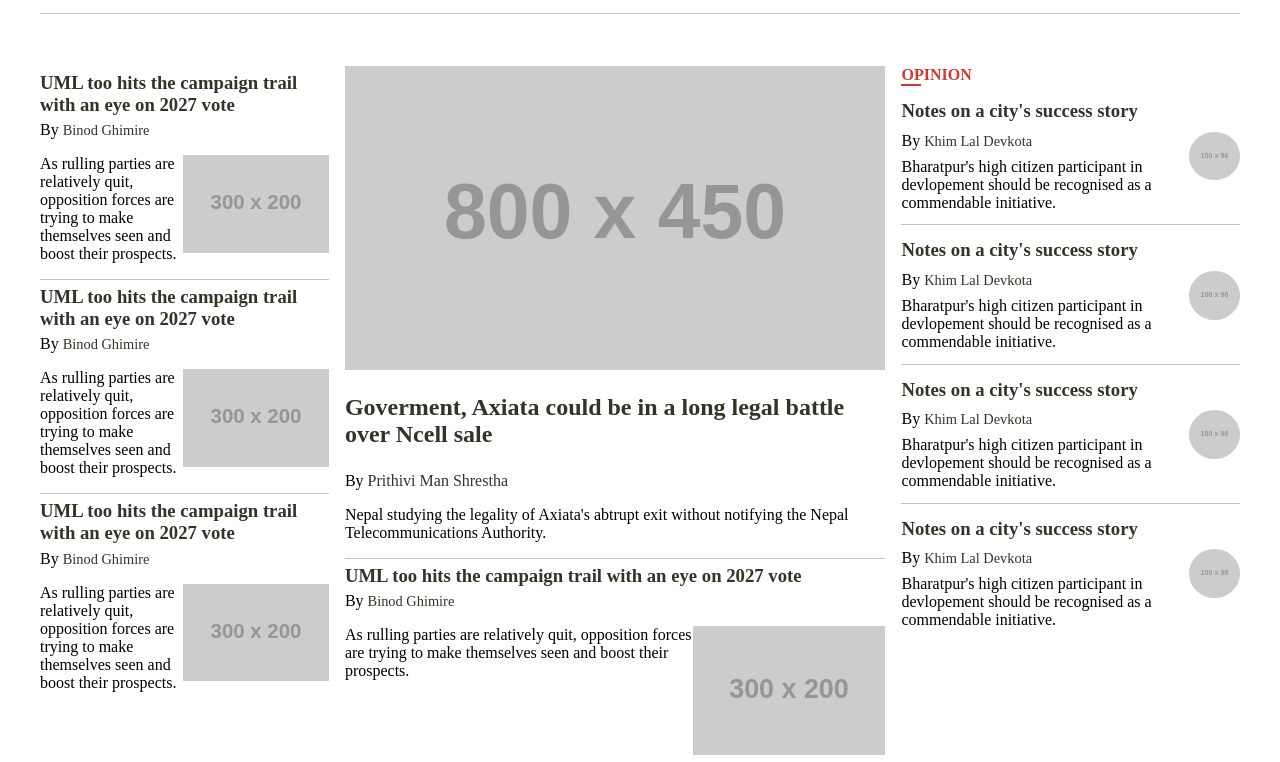
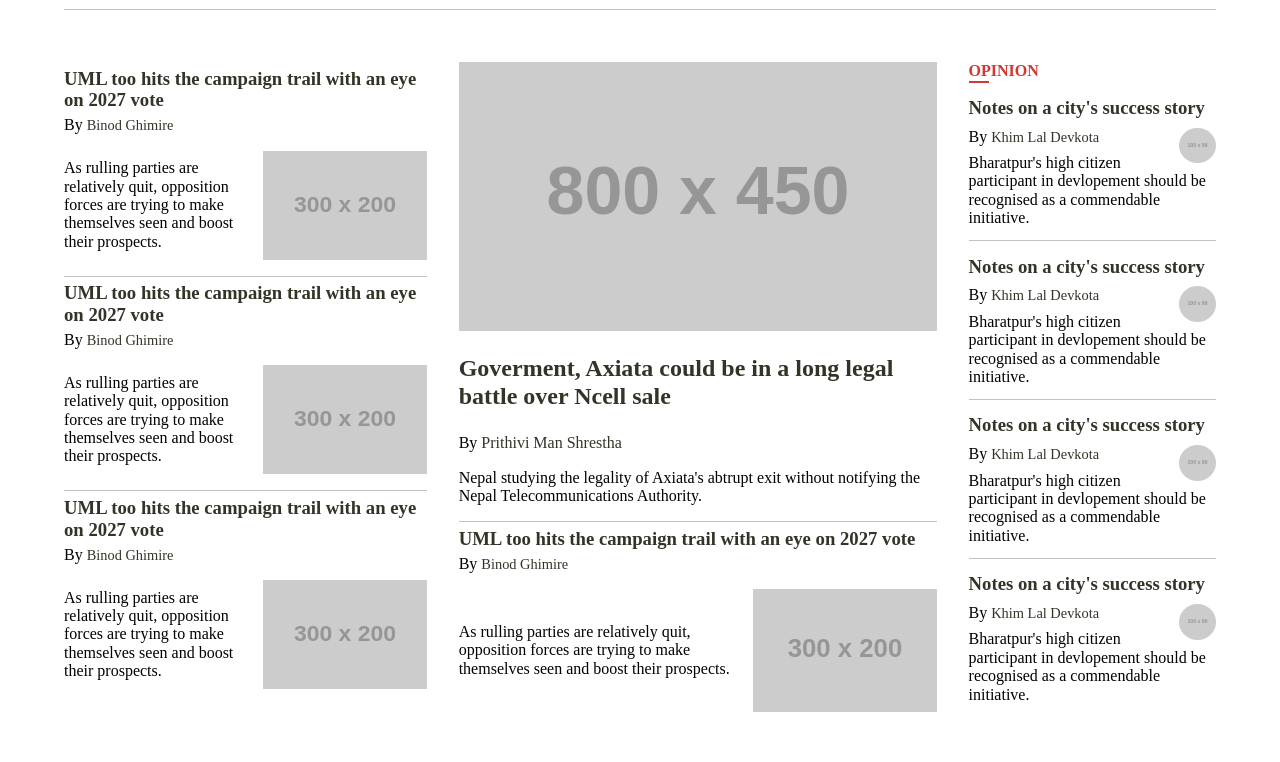
Before and after one commit to Blessino/The-Khatmandu-post, a website: page index.html in a window 1280 px wide. Shown: the part 245-1007 px from the top of the page. Drawn offline with Linux system fonts and the light colour scheme; placeholder pictures from the web are drawn by us.

Commit message:
width are revised

```diff
--- a/custom.scss
+++ b/custom.scss
@@ -36,10 +36,12 @@ $footer-border: #666;
 
         //image of the contained
         .image{
-             // flex: 2;
+            width: 100%;
+            height: 100%;
+            //  flex: 2;
             display: flex;
             flex-direction: row-reverse;
-            align-items: flex-start;
+            align-items: center;
              gap: 0.1em;
             @include imageHover();
              padding: 1em 0;
@@ -120,7 +122,8 @@ a{
 // container has a fixed width
 .container{
     margin: 0 auto;
-    min-height: fit-content;
+    // min-height: fit-content;
+    width: 90%;
     max-width: 1200px;
 }
 
@@ -247,20 +250,20 @@ a{
     display: flex;
     justify-content: space-between;
     align-self: center;
-    column-gap: 1em;
+    gap: 2em;
     margin:2em 0 ;
-    // grid-template-columns: 1fr 2fr 1fr;
-    gap: 1em;
     padding-top: 20px;
     .left{
         // left side artical
-        flex:0 1.5 auto;
+        // flex:0 1.5 auto;
+        flex: 30%;
         //artical container
         @include cardBox();
     }
 
     .center{
-        flex:0 1 auto;
+        // flex:0 1 auto;
+        flex: 40%;
         // first artical
         .top-box{
             // first arical image
@@ -286,7 +289,8 @@ a{
     }
 
     .right{
-        flex: 0 1 auto;
+        // flex: 0 1 auto;
+        flex: 20%;
         @include headlinetitle();
         .artical-image{
             padding: 0.3em 0;
@@ -508,3 +512,11 @@ footer{
         border-top: 1px solid $footer-border;
     }
 }
+
+
+// --------------------------------------------------------------------------------------------------------------------
+// -----------MEDIA QUARY------------------
+
+// variables
+
+$breakpoint-tab: 1200px;
--- a/index.html
+++ b/index.html
@@ -7,7 +7,7 @@
         <!-- Favicon -->
         <link rel="icon" href="https://placehold.co/16x16" type="image/x-icon">
         <!-- normalize CSS -->
-        <!-- <link rel="stylesheet" href="normalize.css"> -->
+        <link rel="stylesheet" href="normalize.css">
         <!-- css from scss -->
         <link rel="stylesheet" href="style.css">
         <!-- font-awsome -->
```
Also changed, not shown: style.css, 1 other file.
